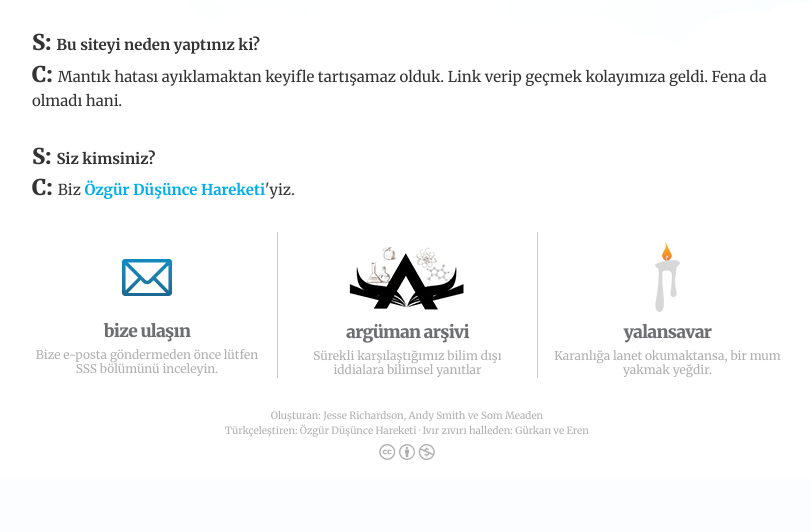
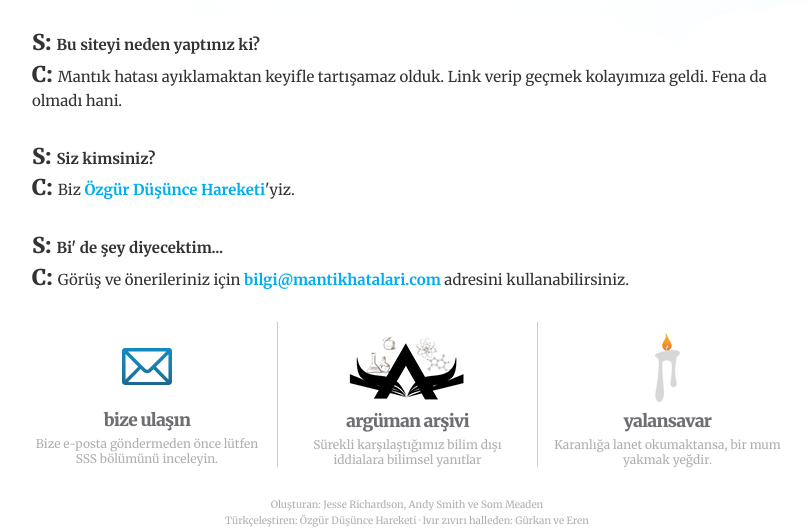
Before and after one commit to erengy/ylfi, a PHP site: the page made by pages/faq.php in a window 1280 px wide. Shown: the part 477-1009 px from the top of the page, without its empty margins (233-1044 px from the left). Before the commit the page ends 937 px from the top, so only its background shows below. Run offline with PHP 8.4, Linux system fonts and the light colour scheme; the template is opened without the code that fills it: most values are stand-ins (such as "Sample title", 1, 10 or a date in 2020); grey boxes marked "Sample" are stand-in pictures; data that the repository does not hold is empty; some libraries are stand-ins or nearby versions; some web fonts are replaced.

Commit message:
Add new contact info

```diff
--- a/pages/faq.php
+++ b/pages/faq.php
@@ -8,4 +8,7 @@
 
             <dt><p>Siz kimsiniz?</p></dt>
             <dd><p>Biz <a href="http://ozgurdusuncehareketi.org/" target="_blank" title="Özgür Düşünce Hareketi">Özgür Düşünce Hareketi</a>'yiz.</p></dd>
+
+            <dt><p>Bi' de şey diyecektim...</p></dt>
+            <dd><p>Görüş ve önerileriniz için <a href="mailto:bilgi@mantikhatalari.com">bilgi@mantikhatalari.com</a> adresini kullanabilirsiniz.</p></dd>
         </dl>
--- a/pages/footer.php
+++ b/pages/footer.php
@@ -10,7 +10,7 @@
                             bize ulaşın
                         </a>
                     </h4>
-                    <p>Bize <a href="mailto:bilgi@ozgurdusuncehareketi.org">e-posta</a> göndermeden önce lütfen <a href="<?php echo $baseURI; ?>/sss" title="Sık Sorulan Sorular">SSS</a> bölümünü inceleyin.</p>
+                    <p>Bize <a href="mailto:bilgi@mantikhatalari.com">e-posta</a> göndermeden önce lütfen <a href="<?php echo $baseURI; ?>/sss" title="Sık Sorulan Sorular">SSS</a> bölümünü inceleyin.</p>
                 </li>
                 <li class="col-sm-4">
                     <h4>
```
